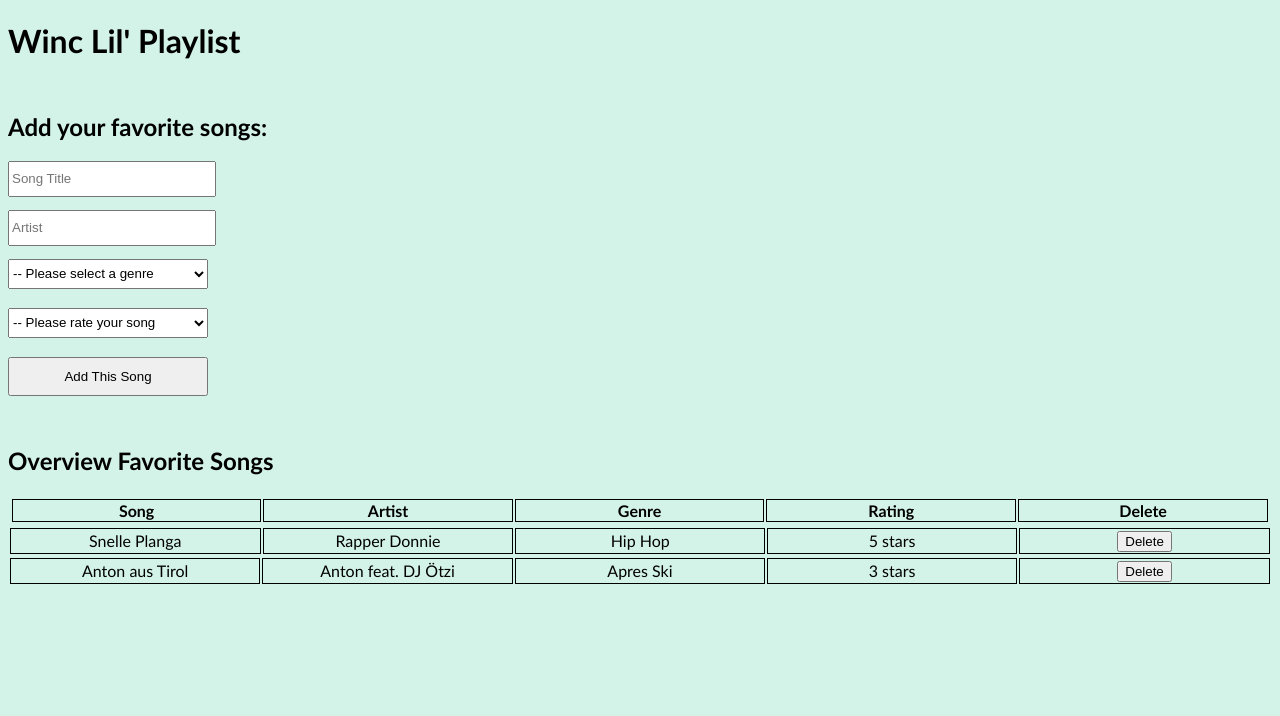
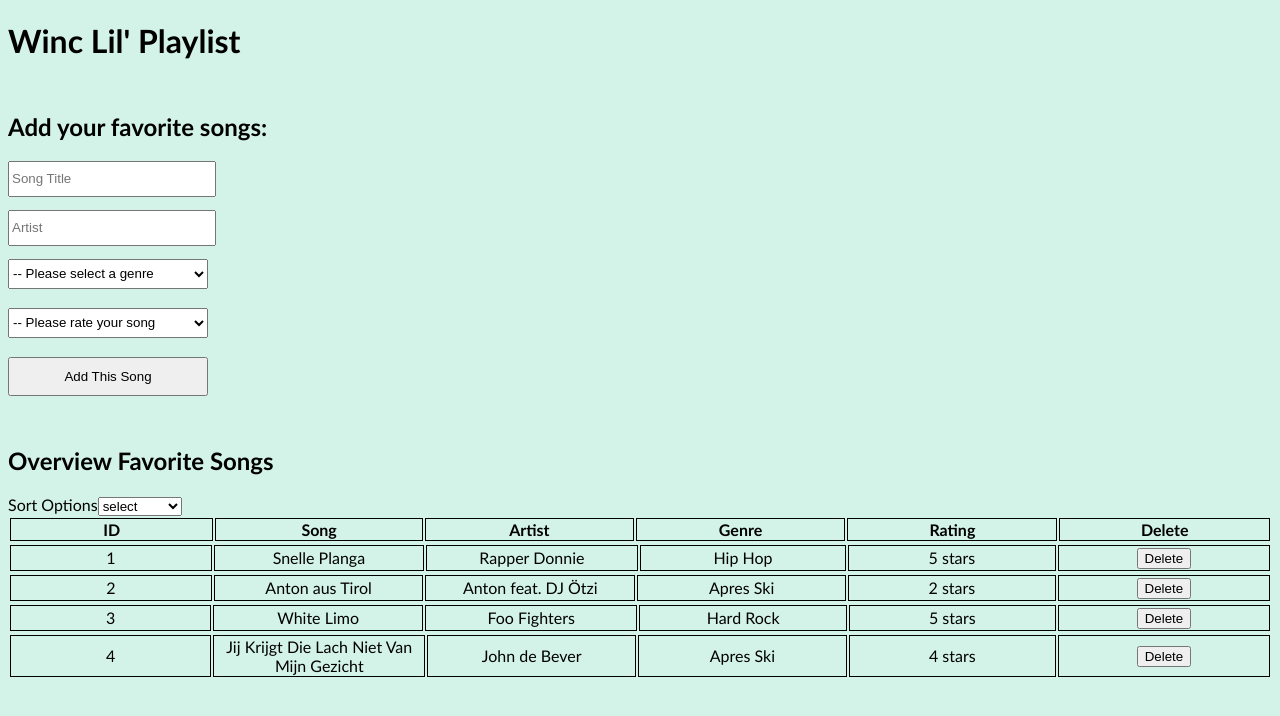
Before and after one commit to mpauws/React-API-Favs-Playlist-Winc-Academy, a React (Create React App) app in the folder my-app/: page / in a window 1280 px wide. Shown: the top 716 px of the page. Built offline with nearby package versions, Linux system fonts and the light colour scheme.

Commit message:
delete functionality & sorting

```diff
--- a/my-app/src/components/SongList.js
+++ b/my-app/src/components/SongList.js
@@ -1,18 +1,22 @@
-import React from "react";
-import SongListItem from "./SongListItem";
+// import React from "react";
+// import SongListItem from "./SongListItem";
 
-function SongList(props) {
-   const stateSongs = props.songs;
-   const songListItem = stateSongs.map((item) => (
-      <SongListItem
-         key={item.id}
-         songtitle={item.songtitle}
-         artist={item.artist}
-         genre={item.genre}
-         rating={item.rating}
-      />
-   ));
-   return songListItem;
-}
+// function SongList(props) {
+//    const stateSongs = props.songs;
+//    const songListItem = stateSongs.map((item) => (
+//       <SongListItem
+//          key={item.id}
+//          id={item.id}
+//          songtitle={item.songtitle}
+//          artist={item.artist}
+//          genre={item.genre}
+//          rating={item.rating}
+//          onClick={item.deleteSongListItem}
+//          deleteSongListItem={item.deleteSongListItem}
+//       />
+//    ));
+//    // console.log(songListItem);
+//    return songListItem;
+// }
 
-export default SongList;
+// export default SongList;
--- a/my-app/src/components/SongListItem.js
+++ b/my-app/src/components/SongListItem.js
@@ -5,11 +5,16 @@ function SongListItem(props) {
       <table>
          <tbody>
             <tr className="song-header" key={props.id}>
+               <td className="song-row-item">{props.id}</td>
                <td className="song-row-item">{props.songtitle}</td>
                <td className="song-row-item">{props.artist}</td>
                <td className="song-row-item">{props.genre}</td>
                <td className="song-row-item">{props.rating}</td>
-               <td key={props.id} className="song-row-item"><button>Delete</button></td>
+               <td key={props.id} className="song-row-item">
+                  <button className="delete-buttons" onClick={(event) => props.deleteSongListItem(props.id)}>
+                     Delete
+                  </button>
+               </td>
                {/* Delete knop werkt helaas nog niet */}
             </tr>
          </tbody>
@@ -17,6 +22,4 @@ function SongListItem(props) {
    );
 }
 
-
-
 export default SongListItem;
--- a/my-app/src/components/SongOverview.js
+++ b/my-app/src/components/SongOverview.js
@@ -1,6 +1,7 @@
 import React, { useState } from "react";
 import SongForm from "./SongForm";
 import SongList from "./SongList";
+import SongListItem from "./SongListItem";
 
 function SongOverview() {
    const allSongsArray = [
@@ -16,35 +17,106 @@ function SongOverview() {
          songtitle: "Anton aus Tirol",
          artist: "Anton feat. DJ Ötzi",
          genre: "Apres Ski",
-         rating: "3 stars",
+         rating: "2 stars",
       },
+      {
+         id: "3",
+         songtitle: "White Limo",
+         artist: "Foo Fighters",
+         genre: "Hard Rock",
+         rating: "5 stars",
+      },
+      {
+         id: "4",
+         songtitle: "Jij Krijgt Die Lach Niet Van Mijn Gezicht",
+         artist: "John de Bever",
+         genre: "Apres Ski",
+         rating: "4 stars",
+      },
+
       // Default voorbeeld voor in de lijst
    ];
 
    const [songs, setSongs] = useState(allSongsArray);
+   const [sorting, setSorting] = useState("");
+   // console.log("Songs Display", songs);
 
    const addSongToList = (item) => {
       item.id = songs.length + 1; // zodat id steeds een uniek nummer krijgt
       setSongs([...songs, item]); // merge arrays
    };
 
+
+   const deleteSongFunctie = () => {songs.map (data => {
+      return data.id;
+   })}
+
+
+   const deleteSongListItem = (event) => {
+      console.log("ik werk!");
+      // setSongs(songs.filter((item) => item !== songListItemId));
+      deleteSongFunctie();
+   };
+
+   const onChangeSort = (event) => {
+      console.log("User changed the value", event.target.value);
+      setSorting(event.target.value);
+   };
+
+   if (sorting === "A-Z") {
+      // console.log("songs", songs);
+      songs.sort((a, b) => (a.songtitle > b.songtitle ? 1 : -1));
+   }
+   if (sorting === "Z-A") {
+      songs.sort((a, b) => (a.songtitle < b.songtitle ? 1 : -1));
+   }
+   if (sorting === "1star-5star") {
+      songs.sort((a, b) => (a.rating > b.rating ? 1 : -1));
+   }
+   if (sorting === "5star-1star") {
+      songs.sort((a, b) => (a.rating < b.rating ? 1 : -1));
+   }
+
    return (
-      // To Do: Structuur van tabel fixen
       <div>
          <h1>Winc Lil' Playlist</h1>
          <SongForm addSongToList={addSongToList} />
+         {/* {console.log("This is allSongsArray", allSongsArray)} */}
+         <h2>Overview Favorite Songs</h2>
 
-         <h2>Overview Favorite Songs</h2>
+         <label>Sort Options</label>
+         <select onChange={onChangeSort}>
+            <option value="sorting">select</option>
+            <option value="A-Z">A-Z</option>
+            <option value="Z-A">Z-A</option>
+            <option value="1star-5star">Rating 1-5</option>
+            <option value="5star-1star">Rating 5-1</option>
+         </select>
          <table>
-            <theader className="song-header">
-               <th className="song-row-item">Song</th>
-               <th className="song-row-item">Artist</th>
-               <th className="song-row-item">Genre</th>
-               <th className="song-row-item">Rating</th>
-               <th className="song-row-item">Delete</th>
-            </theader>
+            <thead className="song-header">
+               <tr>
+                  <th className="song-row-item">ID</th>
+                  <th className="song-row-item">Song</th>
+                  <th className="song-row-item">Artist</th>
+                  <th className="song-row-item">Genre</th>
+                  <th className="song-row-item">Rating</th>
+                  <th className="song-row-item">Delete</th>
+               </tr>
+            </thead>
          </table>
-         <SongList songs={songs} />
+         {songs
+            ? songs.map((song) => (
+                 <SongListItem
+                    key={song.id}
+                    id={song.id}
+                    songtitle={song.songtitle}
+                    artist={song.artist}
+                    genre={song.genre}
+                    rating={song.rating}
+                    deleteSongListItem={deleteSongListItem}
+                 />
+              ))
+            : null}
       </div>
    );
 }
```
Also changed, not shown: my-app/src/delete-functionality/index.html (added, +10 -0 lines), my-app/src/delete-functionality/script.js (added, +39 -0 lines), my-app/src/components/SongForm.js (indentation only).
